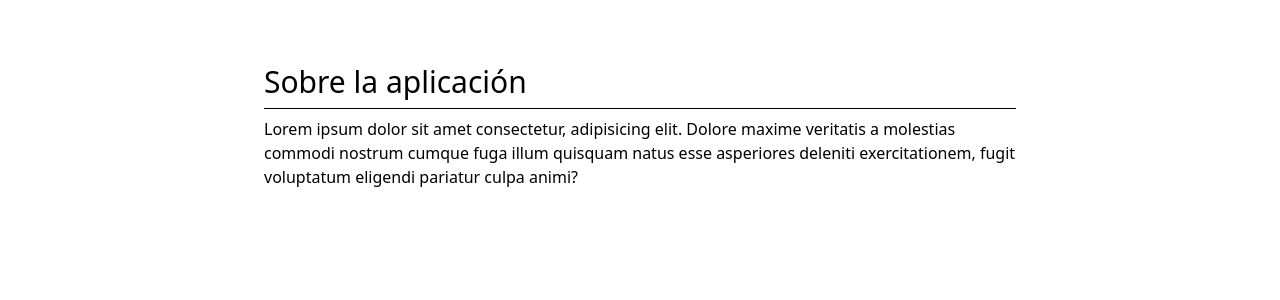
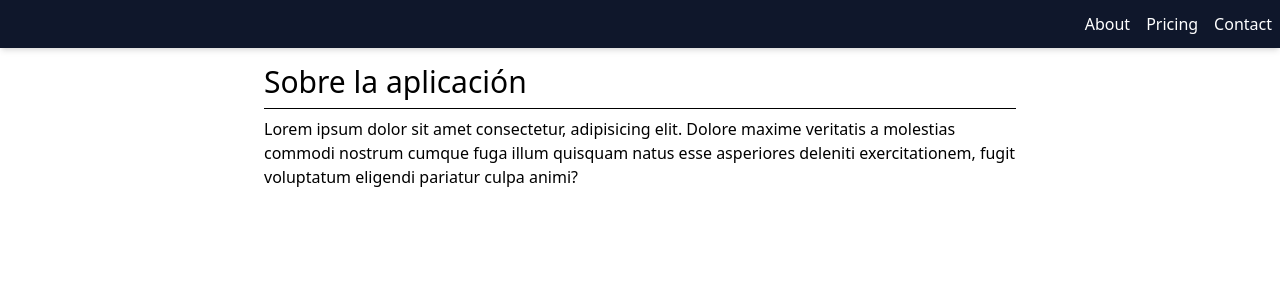
Before and after one commit to mcmmiguel/pokemonSSR-Angular, an Angular app: page /about in a window 1280 px wide. Shown: the top 300 px of the page. Built offline with nearby package versions, Linux system fonts and the light colour scheme.

Commit message:
Feat. NavBar

```diff
--- a/src/app/app.html
+++ b/src/app/app.html
@@ -1,3 +1,4 @@
+<app-navbar />
 <div class="max-w-3xl m-auto mt-16 px-2">
   <router-outlet />
 </div>
--- a/src/app/app.ts
+++ b/src/app/app.ts
@@ -1,11 +1,12 @@
 import { Component, signal } from '@angular/core';
 import { RouterOutlet } from '@angular/router';
+import { Navbar } from './shared/components/navbar/navbar';
 
 @Component({
   selector: 'app-root',
-  imports: [RouterOutlet],
+  imports: [RouterOutlet, Navbar],
   templateUrl: './app.html',
-  styleUrl: './app.css'
+  styleUrl: './app.css',
 })
 export class App {
   protected readonly title = signal('pokemon-ssr');
--- /dev/null
+++ b/src/app/shared/components/navbar/navbar.html
@@ -0,0 +1,7 @@
+<nav
+  class="text-white gap-4 top-0 absolute z-50 w-full flex justify-end px-2 py-3 bg-slate-900 shadow-md"
+>
+  <a class="hover:underline" routerLink="/about">About</a>
+  <a class="hover:underline" routerLink="/pricing">Pricing</a>
+  <a class="hover:underline" routerLink="/contact">Contact</a>
+</nav>
--- /dev/null
+++ b/src/app/shared/components/navbar/navbar.ts
@@ -0,0 +1,10 @@
+import { ChangeDetectionStrategy, Component } from '@angular/core';
+import { RouterLink } from '@angular/router';
+
+@Component({
+  selector: 'app-navbar',
+  imports: [RouterLink],
+  templateUrl: './navbar.html',
+  changeDetection: ChangeDetectionStrategy.OnPush,
+})
+export class Navbar {}
```
